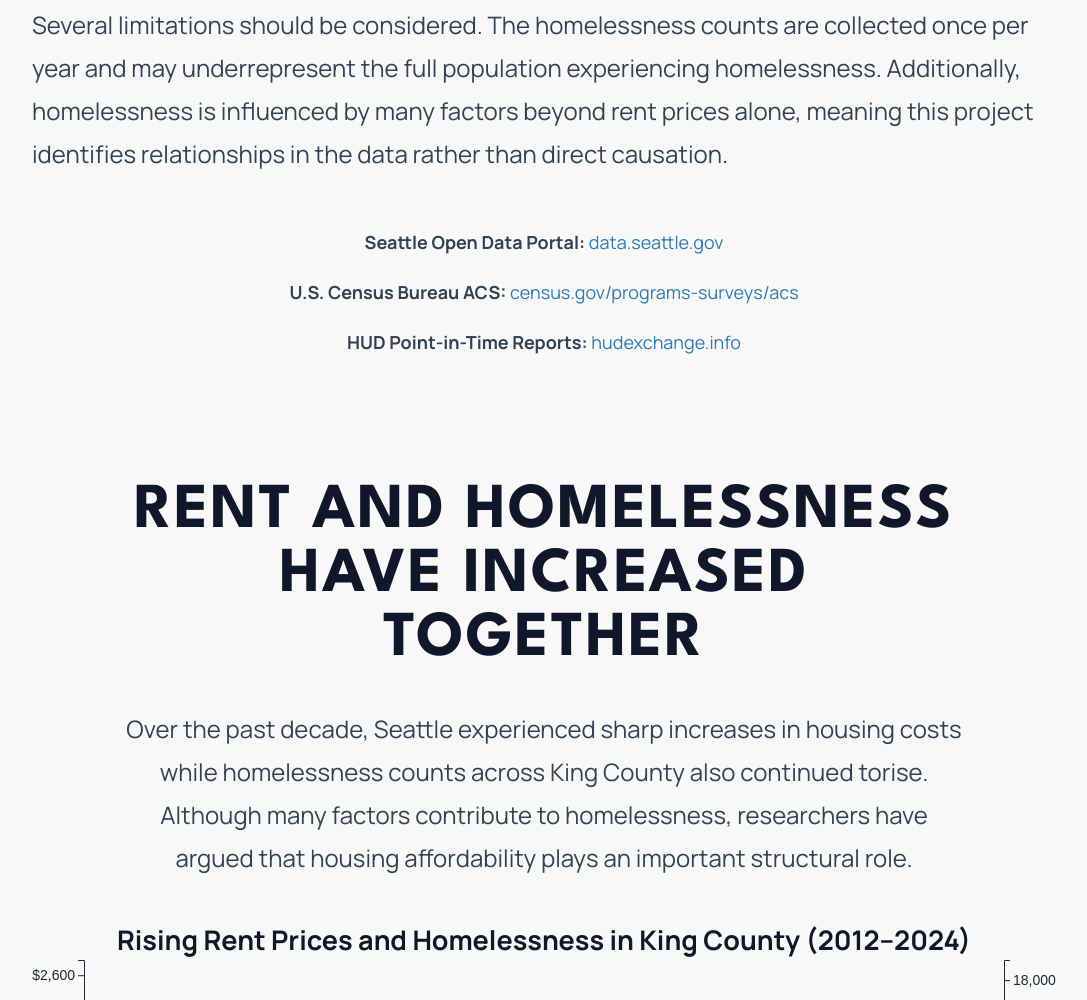
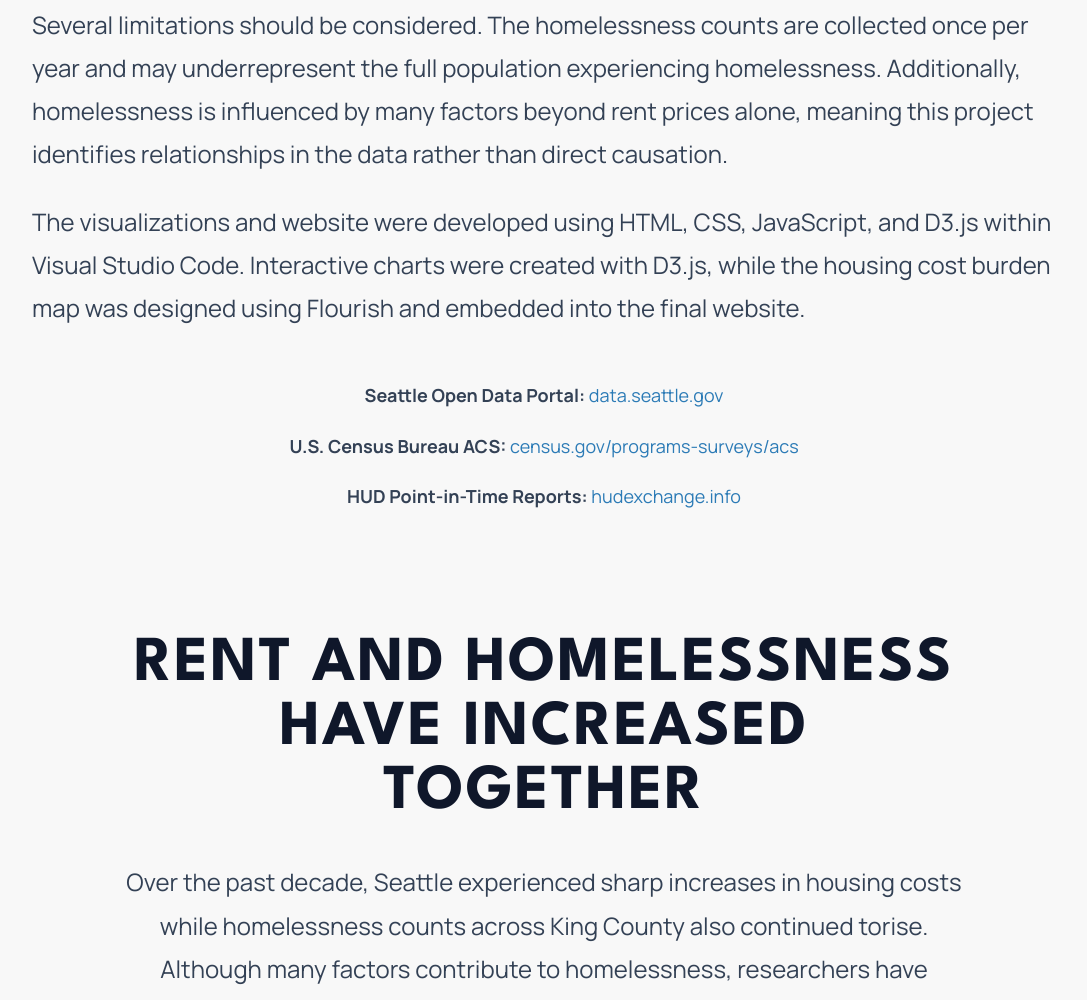
Before and after one commit to ngoemmy18/public-data-housing-project, a plain HTML site: page index.html in a window 1280 px wide. Shown: the part 2148-3148 px from the top of the page, without its empty margins (96-1183 px from the left). Drawn offline with nearby package versions, Linux system fonts and the light colour scheme; a script that the page names is missing.

Commit message:
Additional info

```diff
--- a/index.html
+++ b/index.html
@@ -73,6 +73,11 @@
                 Several limitations should be considered. The homelessness counts are collected once per year and may
                 underrepresent the full population experiencing homelessness. Additionally, homelessness is influenced by many factors beyond
                 rent prices alone, meaning this project identifies relationships in the data rather than direct causation.
+            </p>
+            <p>
+                The visualizations and website were developed using HTML, CSS, JavaScript, and D3.js within Visual Studio Code.
+                Interactive charts were created with D3.js, while the housing cost burden map was designed using Flourish and
+                embedded into the final website.
             </p>
 
             <div class="sources-list">
```
